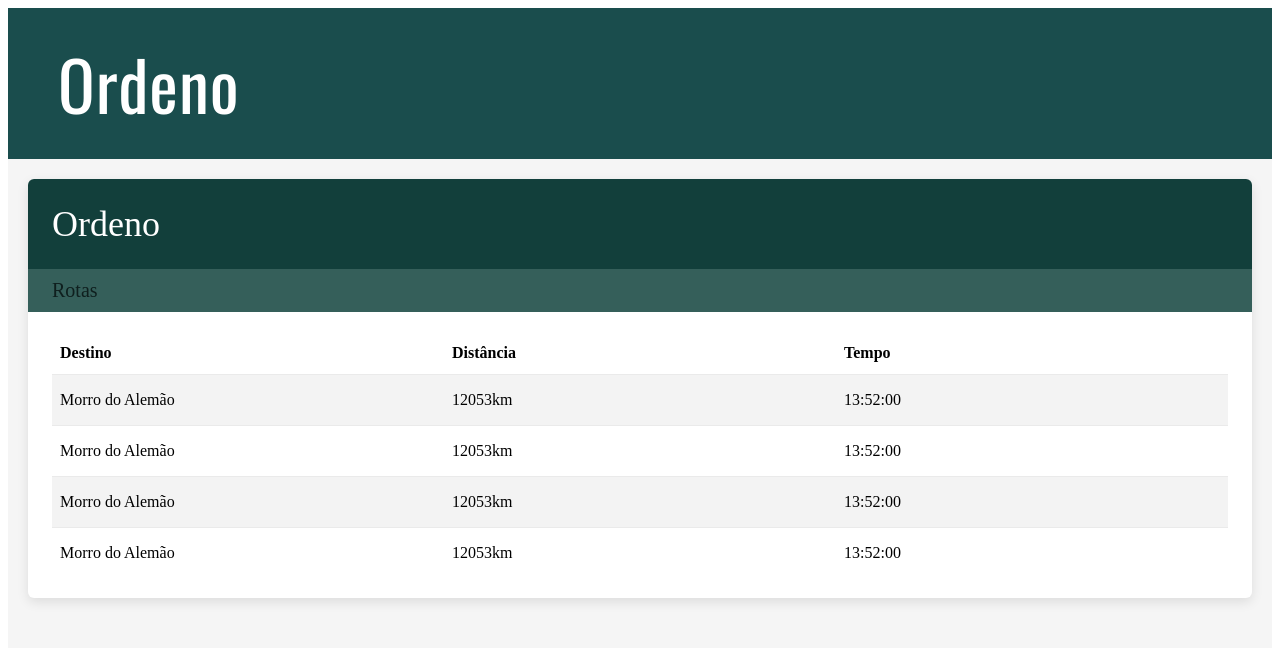
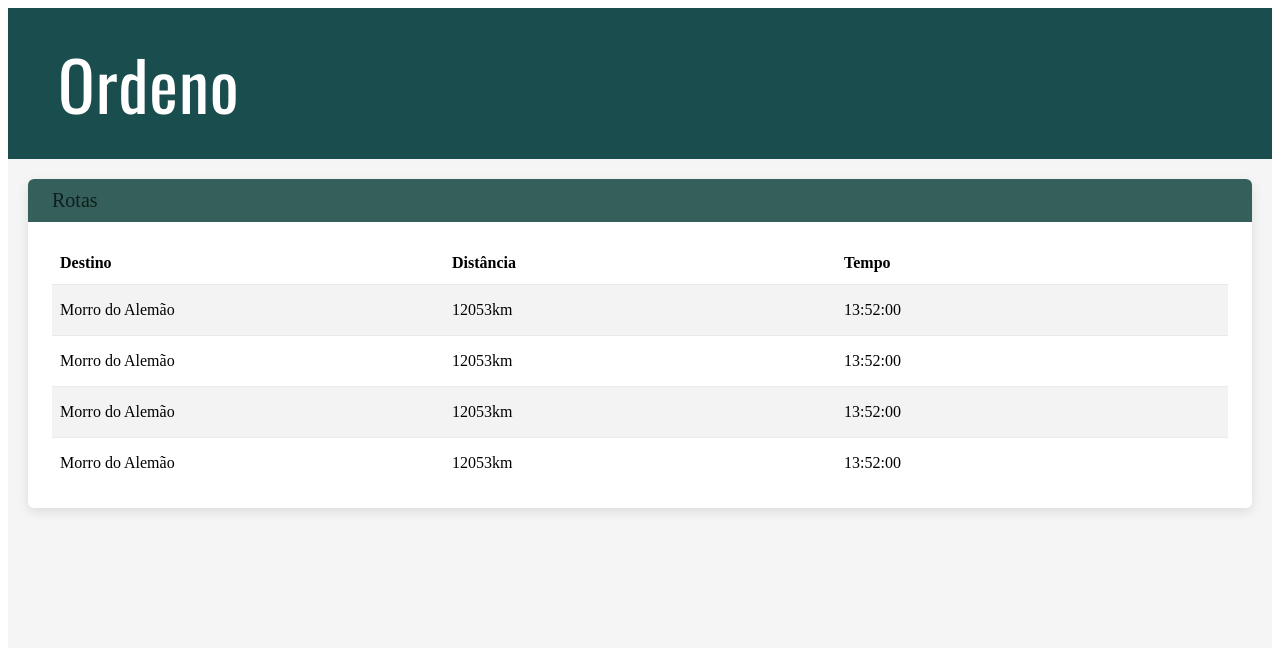
Before and after one commit to Leleo0303/Projeto-Ordeno, a React (Vite) app: page /caminhao in a window 1280 px wide. Shown: the top 648 px of the page. Built offline with nearby package versions, Linux system fonts and the light colour scheme; the HTML template or start-up script is replaced by a standard one.

Commit message:
removed header from page component

```diff
--- a/src/components/PageLayout/PageLayout.tsx
+++ b/src/components/PageLayout/PageLayout.tsx
@@ -2,19 +2,14 @@ import "./PageLayout.css";
 import type { ReactNode } from "react";
 
 interface PageLayoutProps {
-  title: string;
   subtitle: string;
   children: ReactNode;
 }
 
-function PageLayout({ title, subtitle, children }: PageLayoutProps) {
+function PageLayout({ subtitle, children }: PageLayoutProps) {
   return (
     <div className="page-container">
       <div className="page-panel">
-        <header className="page-header">
-          <h1>{title}</h1>
-        </header>
-
         <div className="page-subheader">
           <span>{subtitle}</span>
         </div>
--- a/src/pages/Caminhao.tsx
+++ b/src/pages/Caminhao.tsx
@@ -22,7 +22,7 @@ function Caminhao() {
   ];
 
   return (
-    <PageLayout title="Ordeno" subtitle="Rotas">
+    <PageLayout subtitle="Rotas">
       <List<Rota> columns={columns} data={data} />
     </PageLayout>
   );
```
